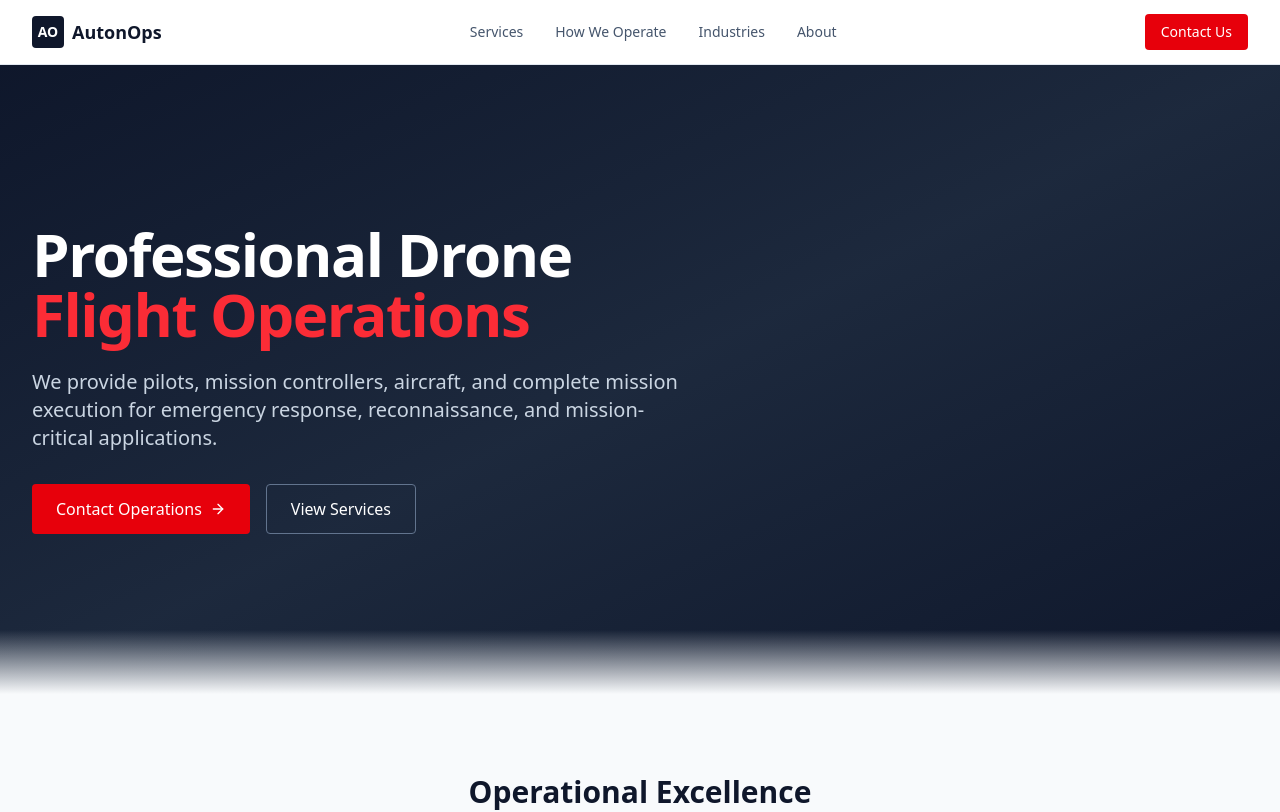
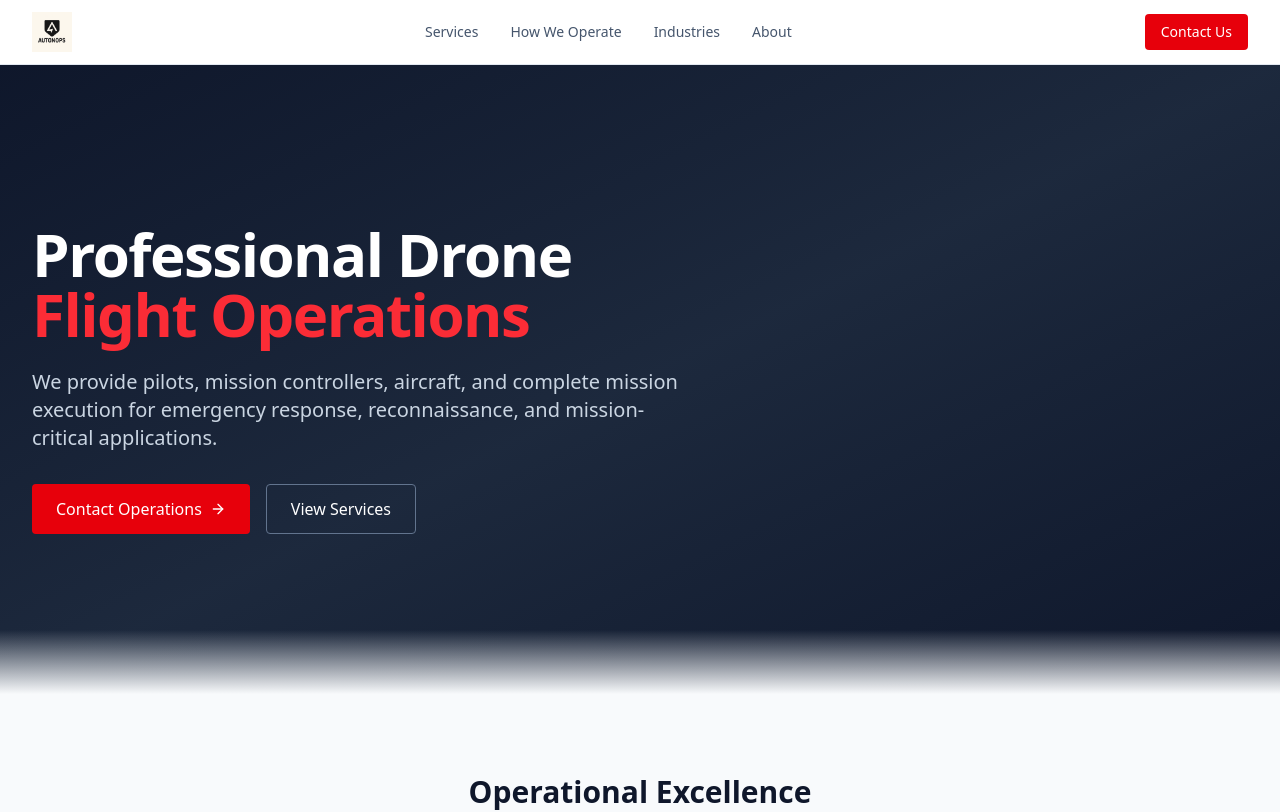
Before and after one commit to Kibey84/autonops, a Next.js app: page / in a window 1280 px wide. Shown: the top 812 px of the page. Built offline with nearby package versions, Linux system fonts and the light colour scheme.

Commit message:
Add AutonOps logo to header and footer

```diff
--- a/src/components/Footer.tsx
+++ b/src/components/Footer.tsx
@@ -1,4 +1,5 @@
 import Link from 'next/link';
+import Image from 'next/image';
 import { Mail, Phone, MapPin } from 'lucide-react';
 
 const footerLinks = {
@@ -22,11 +23,14 @@ export default function Footer() {
         <div className="grid grid-cols-1 md:grid-cols-4 gap-8">
           {/* Company info */}
           <div className="md:col-span-2">
-            <div className="flex items-center gap-2 mb-4">
-              <div className="w-8 h-8 bg-white rounded flex items-center justify-center">
-                <span className="text-slate-900 font-bold text-sm">AO</span>
-              </div>
-              <span className="font-semibold text-white text-lg">AutonOps</span>
+            <div className="mb-4">
+              <Image
+                src="/logo.png"
+                alt="AutonOps"
+                width={140}
+                height={40}
+                className="h-10 w-auto brightness-0 invert"
+              />
             </div>
             <p className="text-sm text-slate-400 mb-4 max-w-md">
               Professional drone flight operations for emergency response, reconnaissance,
--- a/src/components/Header.tsx
+++ b/src/components/Header.tsx
@@ -1,6 +1,7 @@
 'use client';
 
 import Link from 'next/link';
+import Image from 'next/image';
 import { useState } from 'react';
 import { Menu, X } from 'lucide-react';
 
@@ -19,11 +20,15 @@ export default function Header() {
       <nav className="max-w-7xl mx-auto px-4 sm:px-6 lg:px-8">
         <div className="flex items-center justify-between h-16">
           {/* Logo */}
-          <Link href="/" className="flex items-center gap-2">
-            <div className="w-8 h-8 bg-slate-900 rounded flex items-center justify-center">
-              <span className="text-white font-bold text-sm">AO</span>
-            </div>
-            <span className="font-semibold text-slate-900 text-lg">AutonOps</span>
+          <Link href="/" className="flex items-center">
+            <Image
+              src="/logo.png"
+              alt="AutonOps"
+              width={140}
+              height={40}
+              className="h-10 w-auto"
+              priority
+            />
           </Link>
 
           {/* Desktop navigation */}
```
Also changed, not shown: Photos/AutonOps.png (added), public/logo.png (added).
